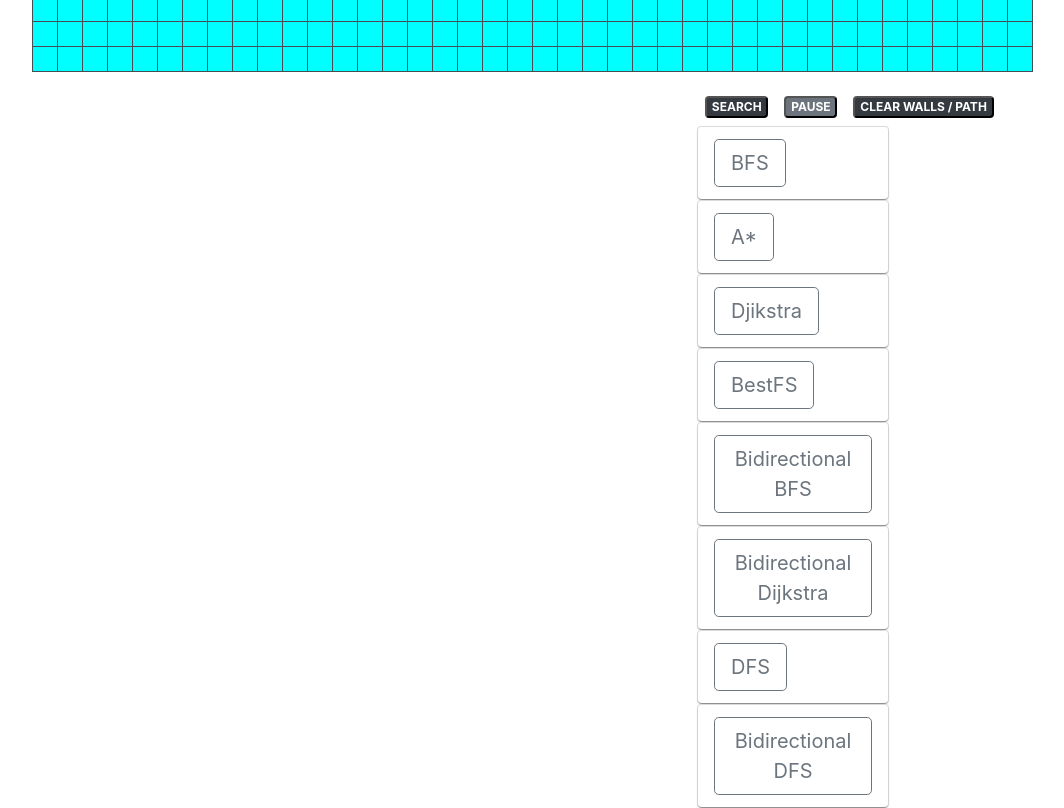
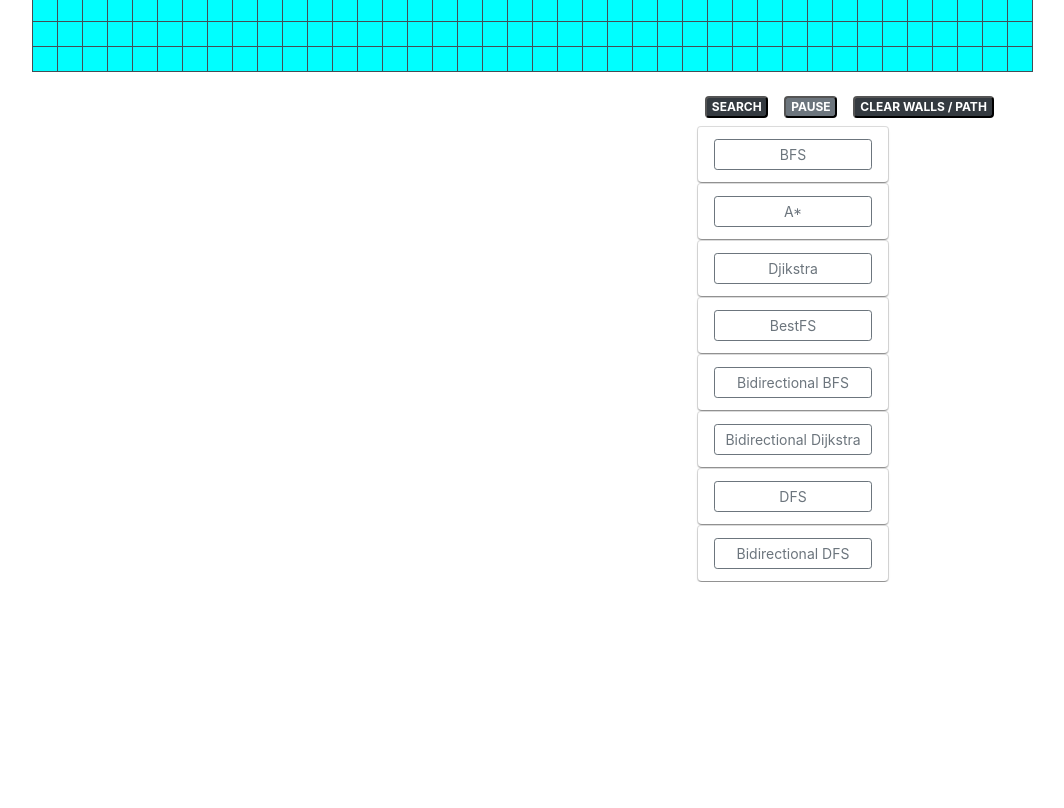
Before and after one commit to NiharikaVadlamudi/Path-Finding-Microsoft-Project-Team-Phoenix-, a React (Create React App) app: page / in a window 1280 px wide. Shown: the part 680-1488 px from the top of the page, without its empty margins (53-1117 px from the left). After the commit the page ends 1262 px from the top, so only its background shows below. Built offline with nearby package versions, Linux system fonts and the light colour scheme.

Commit message:
stopped interaction with dist and neigh metrics during search, modified accordian UI

```diff
--- a/src/components/Accordion.jsx
+++ b/src/components/Accordion.jsx
@@ -14,7 +14,7 @@ class AccordionElement extends Component {
     id: undefined,
     selectedHeuristic: undefined,
     selectedNeighbourhood: undefined,
-    details: <p></p>
+    // details: <p></p>
   }
 
   constructor(props) {
@@ -27,14 +27,6 @@ class AccordionElement extends Component {
         { value: glob.VancouverId, label: "Vancouver" },
       ];
       this.state.selectedHeuristic = this.state.heuristics[0]
-      this.state.details = <div>
-                            <Select
-                              options={this.state.heuristics}
-                              defaultValue={this.state.selectedHeuristic}
-                              onChange={this.handleHeuristicChange}
-                            />
-                            {this.state.details}
-                          </div>
     }
     if(this.props.options[1]){
       this.state.neighbourhood = [
@@ -42,23 +34,11 @@ class AccordionElement extends Component {
         { value: 8, label: "8" }
       ]
       this.state.selectedNeighbourhood = this.state.neighbourhood[0]
-      this.state.details = <div>
-                            <Select
-                              options={this.state.neighbourhood}
-                              defaultValue={this.state.selectedNeighbourhood}
-                              onChange={this.handleNeighbourhoodChange}
-                            />
-                            <hr />
-                            {this.state.details}
-                          </div>
     }
   }
 
   shouldComponentUpdate(nextProps, nextState) {
-    // console.log("p", nextProps.curAlgo != this.props.curAlgo)
-    // console.log("s", nextState !== this.state)
-    // console.log(nextProps, this.props)
-    return nextProps.curAlgo != this.props.curAlgo || nextState != this.state
+    return (nextProps.curAlgo != this.props.curAlgo || nextState != this.state || this.props.canSelectOptions != nextProps.canSelectOptions)
   }
 
   isActive() {
@@ -67,25 +47,56 @@ class AccordionElement extends Component {
 
   handleHeuristicChange = (e) => {
     this.props.onSelectOption(this.state.id, e, this.state.selectedNeighbourhood)(undefined, undefined)
-    this.setState({ selectedHeuristic: e });
+    if(this.props.canSelectOptions === false)
+    {
+      this.setState({ selectedHeuristic: e });
+    }
   }
 
   handleNeighbourhoodChange = (e) => {
     this.props.onSelectOption(this.state.id, this.state.selectedHeuristic, e)(undefined, undefined)
-    this.setState({ selectedNeighbourhood: e });
+    if(this.props.canSelectOptions === false)
+    {
+      this.setState({ selectedNeighbourhood: e });
+    }
   }
 
   render() {
-    console.log("acc rendered")
-    let classes = "btn btn-lg btn-outline-";
+    // console.log("acc rendered")
+    let classes = "btn btn-sm btn-block btn-";
     if (this.isActive()) {
       classes += "primary";
     }
     else {
-      classes += "secondary";
+      classes += "outline-secondary";
+    }
+
+    let details = undefined
+    if (this.props.options[0]) {
+      details = <div style={{ width: '10rem' }}>
+                            <Select
+                              options={this.state.heuristics}
+                              isDisabled={this.props.canSelectOptions}
+                              defaultValue={this.state.selectedHeuristic}
+                              onChange={this.handleHeuristicChange}
+                            />
+                            {details}
+                          </div>
+    }
+    if(this.props.options[1]){
+      details = <div  style={{ width: '10rem' }}>
+                            <Select
+                              options={this.state.neighbourhood}
+                              isDisabled={this.props.canSelectOptions}
+                              defaultValue={this.state.selectedNeighbourhood}
+                              onChange={this.handleNeighbourhoodChange}
+                            />
+                            <hr />
+                            {details}
+                          </div>
     }
     return (
-      <Card style={{ width: '12rem' }}>
+      <Card style={{ width: '12rem'}}>
         <Accordion
           expanded={this.isActive()}
           onChange={this.props.onSelectOption(this.state.id, this.state.selectedHeuristic, this.state.selectedNeighbourhood)}
@@ -97,8 +108,8 @@ class AccordionElement extends Component {
             <div className={classes}>{this.props.label}</div>
           </AccordionSummary>
 
-          <AccordionDetails>
-            {this.state.details}
+          <AccordionDetails >
+            {details}
           </AccordionDetails>
         </Accordion>
       </Card>
--- a/src/components/Agent.jsx
+++ b/src/components/Agent.jsx
@@ -201,6 +201,7 @@ class Agent extends Component {
             label={el.label}
             options={el.options}
             onSelectOption={this.handleSelectAlgo}
+            canSelectOptions={this.state.startStopButton.status}
           />
         )}
 
```
